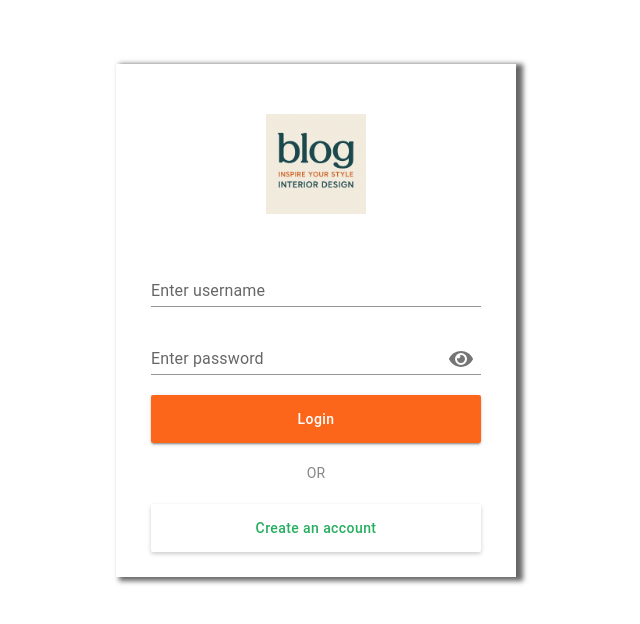
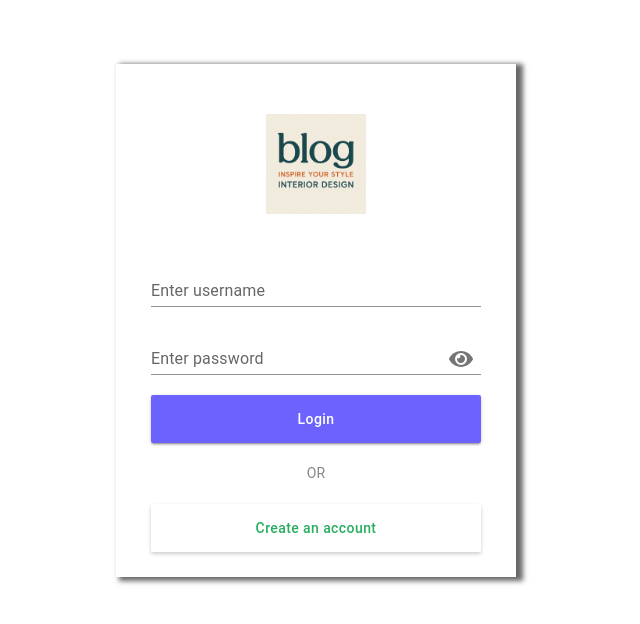
Before and after one commit to szijartoferenc/mernstack, a React (Create React App) app in the folder client/: page /login in a window 1280 px wide. Shown: the top 624 px of the page, without its empty margins (324-964 px from the left). Built offline with nearby package versions, Linux system fonts and the light colour scheme.

Commit message:
Login.jsx

```diff
--- a/client/src/components/account/Login.jsx
+++ b/client/src/components/account/Login.jsx
@@ -31,7 +31,7 @@ const Wrapper = styled(Box)`
 
 const LoginButton = styled(Button)`
     text-transform: none;
-    background: #fb661b;
+    background: #6C63FF;
     color: #fff;
     height: 48px;
     border-radius: 2px;
```
